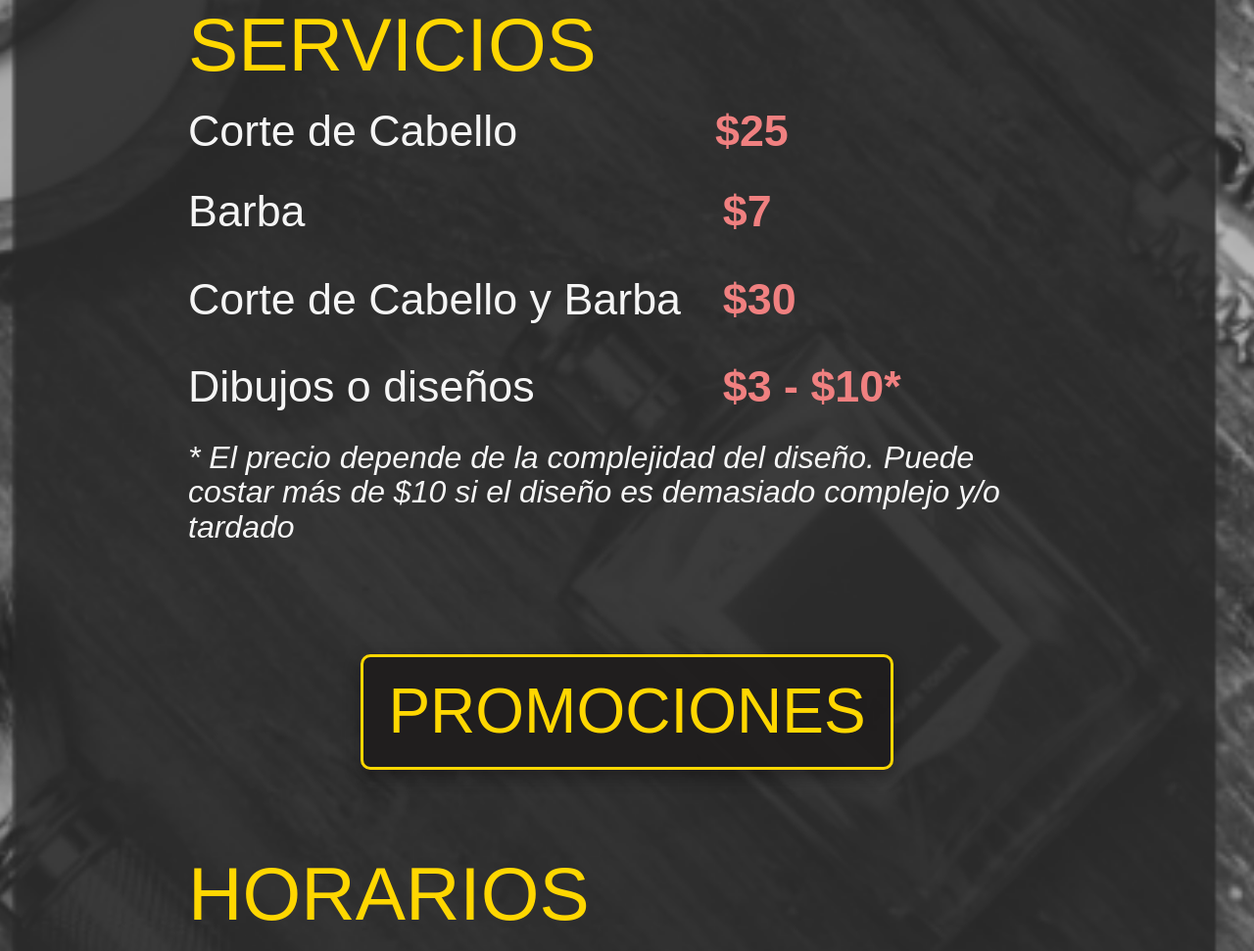
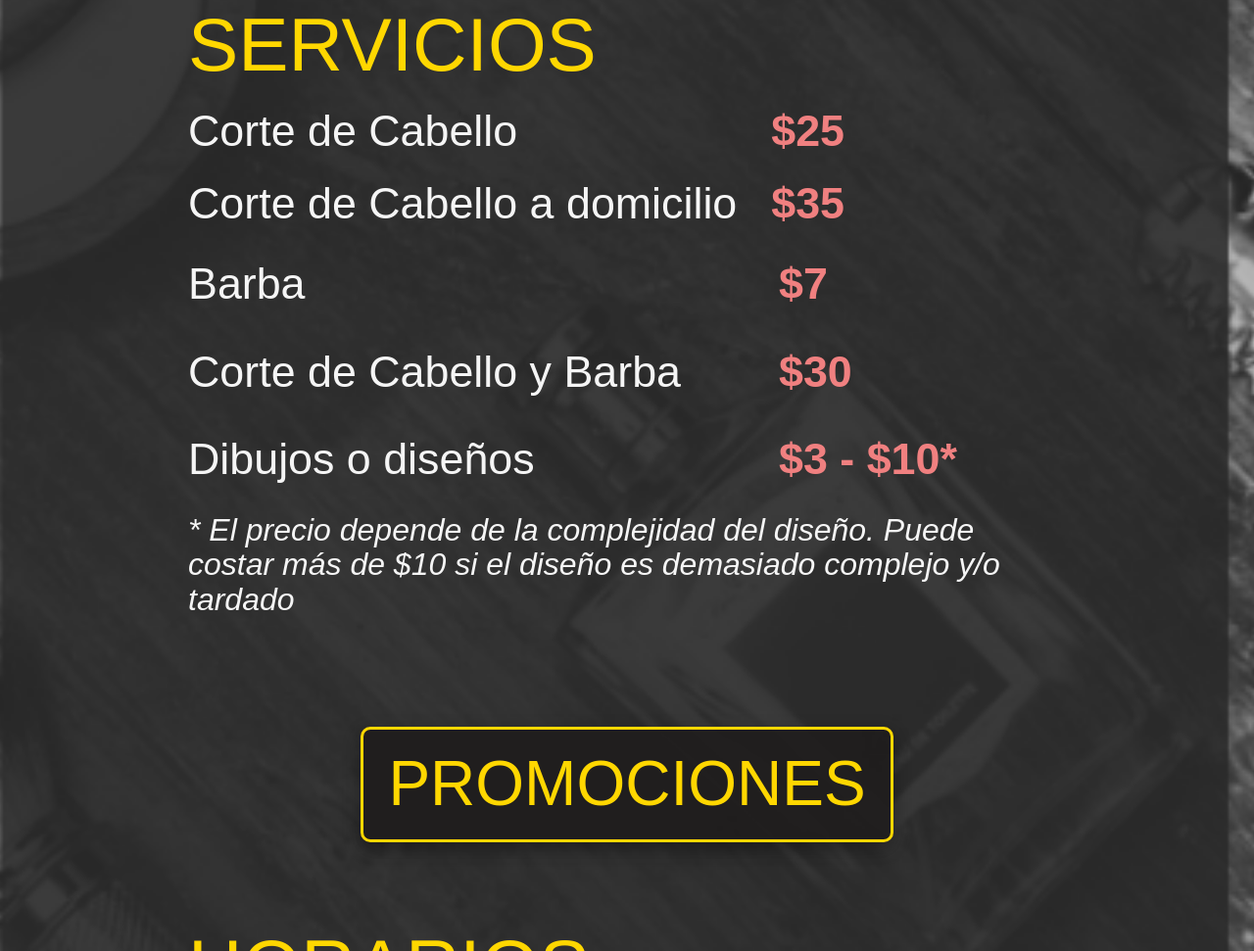
Before and after one commit to ClaraMtzV/DiamondBarbershop, a plain HTML site: page index.html in a window 1280 px wide. Shown: the part 1145-2116 px from the top of the page at 98% size. Drawn offline with nearby package versions, Linux system fonts and the light colour scheme; a web font is replaced by a local one.

Commit message:
Update index.html

```diff
--- a/index.html
+++ b/index.html
@@ -78,6 +78,19 @@
               "
             >
               $25
+            </td>
+          </tr>
+           <tr>
+            <td>Corte de Cabello a domicilio</td>
+            <td
+              style="
+                padding: 5px;
+                font-weight: bold;
+                text-align: left;
+                color: lightcoral;
+              "
+            >
+              $35
             </td>
           </tr>
           <tr>
```
